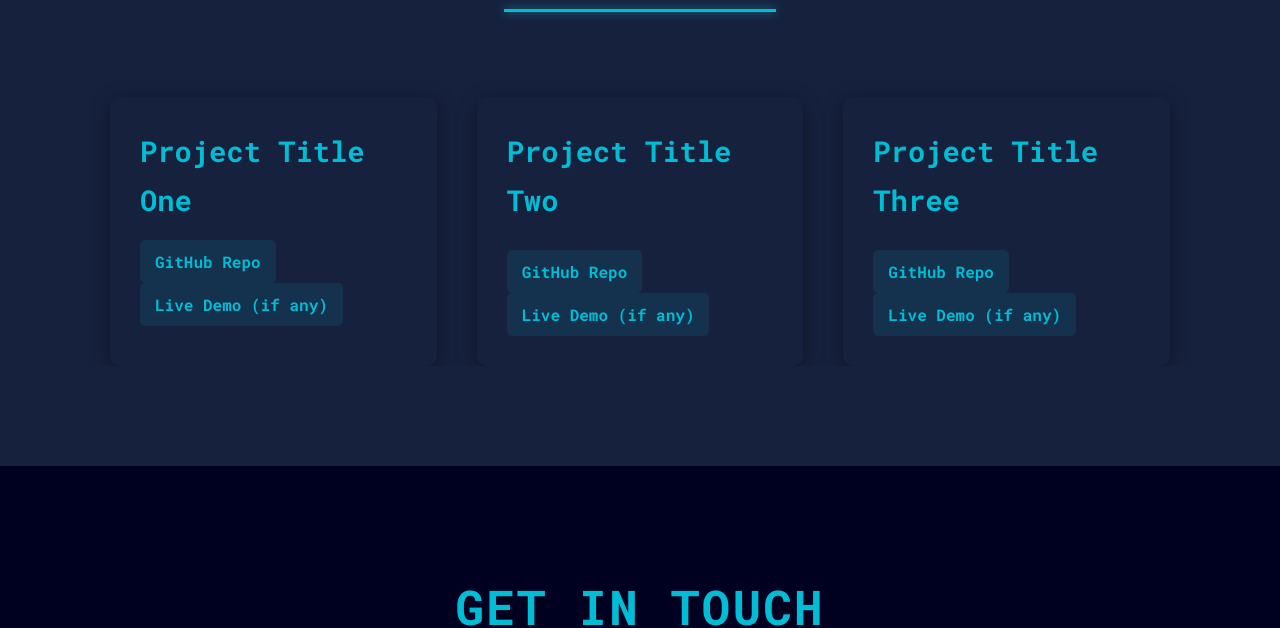
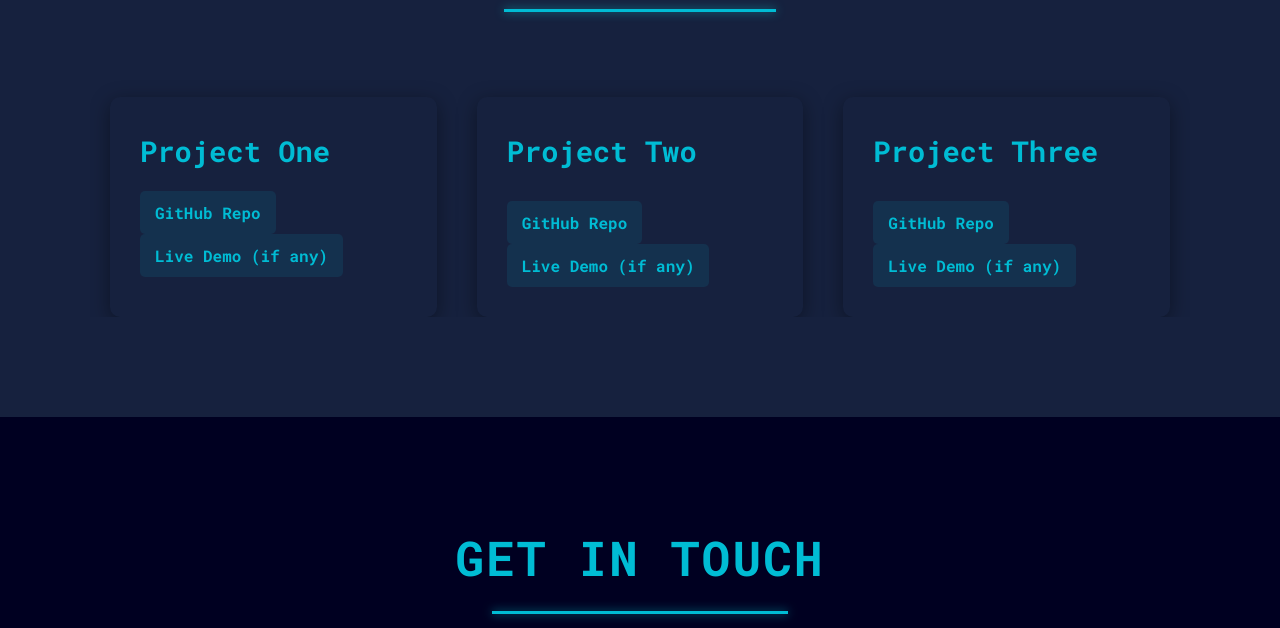
Before and after one commit to kajalpatel161204-beep/port, a plain HTML site: page index.html in a window 1280 px wide. Shown: the part 2765-3393 px from the top of the page. Drawn offline with Linux system fonts and the light colour scheme; a script that the page names is missing.

Commit message:
Update index.html
upadate portfolio

```diff
--- a/index.html
+++ b/index.html
@@ -98,21 +98,21 @@
             <div class="project-grid">
                 <div class="project-card">
 
-                    <h3>Project Title One</h3>
+                    <h3>Project One</h3>
 
                     <a href="https://github.com/yourusername/project-one" target="_blank" class="project-link">GitHub Repo</a>
                     <a href="#" target="_blank" class="project-link">Live Demo (if any)</a>
                 </div>
                 <div class="project-card">
 
-                    <h3>Project Title Two</h3>
+                    <h3>Project Two</h3>
                     <p></p>
                     <a href="https://github.com/yourusername/project-two" target="_blank" class="project-link">GitHub Repo</a>
                     <a href="#" target="_blank" class="project-link">Live Demo (if any)</a>
                 </div>
                 <div class="project-card">
 
-                    <h3>Project Title Three</h3>
+                    <h3>Project Three</h3>
                     <p></p>
                     <a href="https://github.com/yourusername/project-three" target="_blank" class="project-link">GitHub Repo</a>
                     <a href="#" target="_blank" class="project-link">Live Demo (if any)</a>
```
